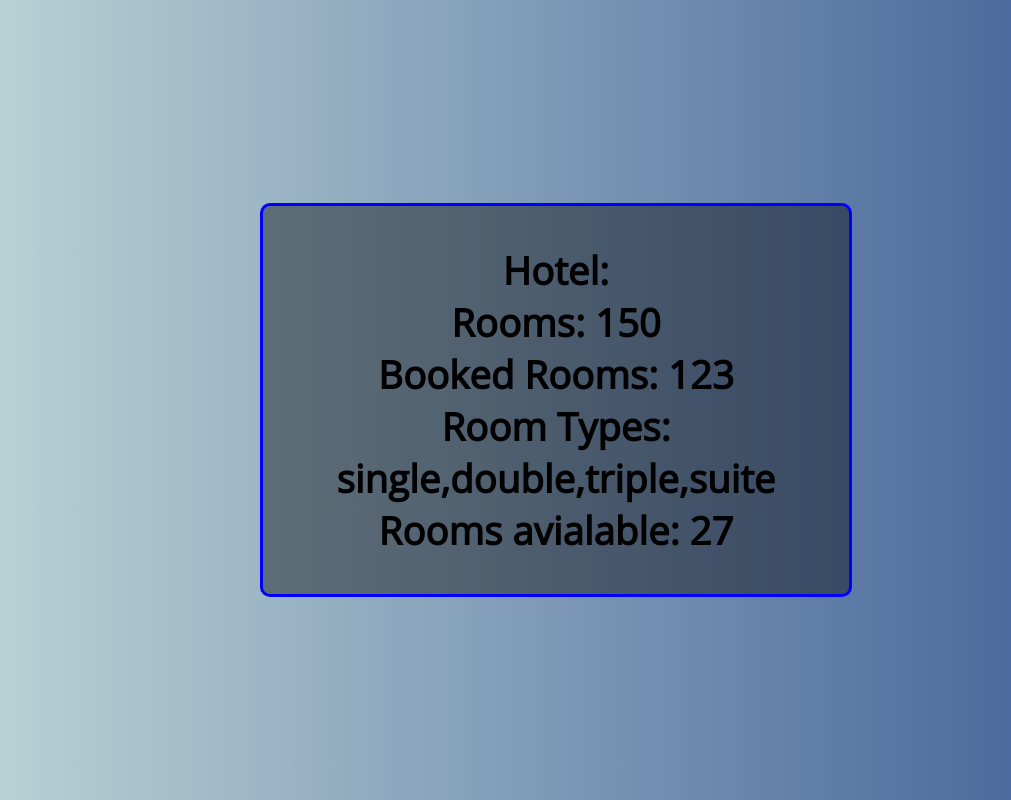
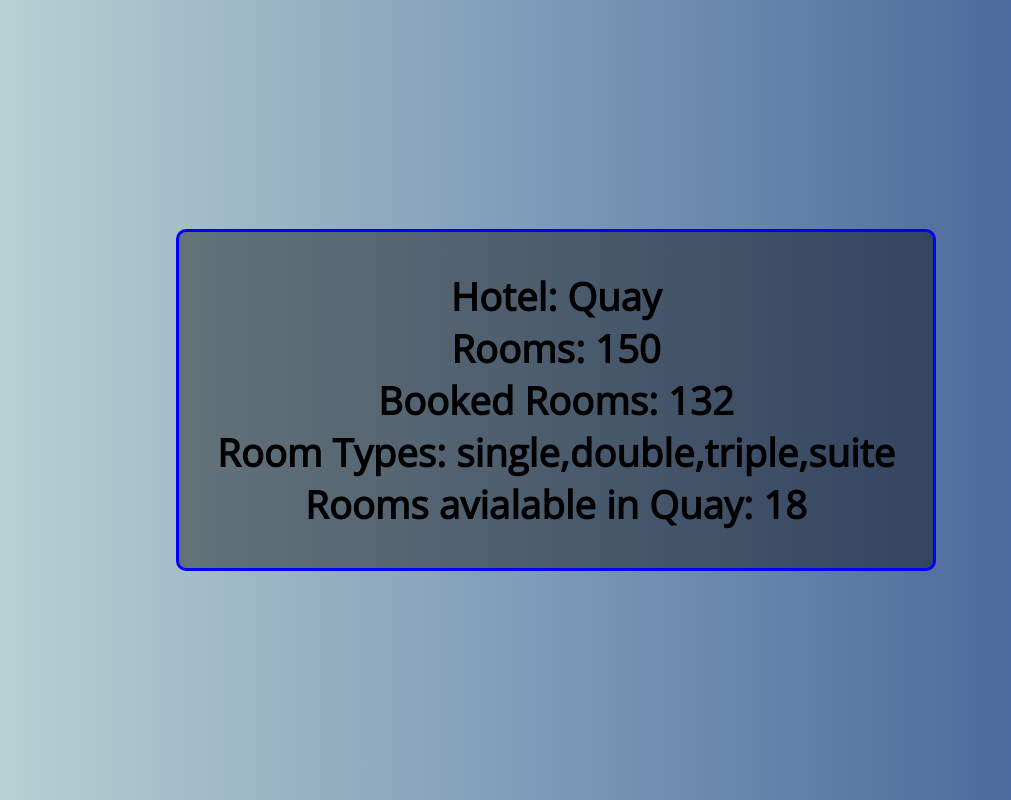
Before and after one commit to Radexman/Js-functions, a plain HTML site: page index.html in a window 1280 px wide. Shown: the whole page, without its empty margins (84-1095 px from the left). Drawn offline with nearby package versions, Linux system fonts and the light colour scheme.

Commit message:
Further objects
Objects made with constructors and literal notation

```diff
--- a/app.js
+++ b/app.js
@@ -2,15 +2,17 @@
 // Functions can take arguments and parameters do make calculations
 // If we want to use function output we need to return it's value
 
-function calculateValues(width, height, depth) {
+function calculateSizes(width, height, depth) {
     let area = width * height;
     let volume = width * height * depth;
     let sizes = [area, volume];
     return sizes;
 }
 
-let areaOne = calculateValues(10, 5, 2)[0];
-let volumeOne = calculateValues(10, 5, 2)[1];
+let areaOne = calculateSizes(10, 5, 2)[0];
+let volumeOne = calculateSizes(10, 5, 2)[1];
+console.log(areaOne);
+console.log(volumeOne);
 
 // ============================================================ Objects ================================================================ //
 // Objects are groupings of variables and functions
@@ -26,9 +28,9 @@ const hotelAvialableRoomsEl = document.querySelector('#hotelAvialableRoomsEl');
 
 // Object Hotel
 const hotel = {
-    name: 'Apart',
+    name: 'Quay',
     rooms: 150,
-    booked: 123,
+    booked: 132,
     gym: true,
     pool: false,
     roomTypes: [
@@ -38,23 +40,30 @@ const hotel = {
         'suite'
     ],
     checkAvialability: function() {
-        let avialableRooms = hotel.rooms - hotel.booked;
-        return avialableRooms;
+        return hotel.rooms - hotel.booked;
     }
-}
+};
 
-hotel.name = '';
+function Car(brand, power, year, ABS){
+    this.brand = brand;
+    this.power = power;
+    this.year = year;
+    this.ABS = ABS;
+};
+
+let BMW = new Car('BMW', '340KM', 1996, false);
+let Bugatti = new Car('Bugatti', '900KM', 2016, true);
 
 // Hotel Object Proprieties
 let hotelName = hotel.name;
 let hotelRooms = hotel.rooms;
 let hotelBookedRooms = hotel.booked;
 let hotelRoomTypes = hotel.roomTypes;
-let aviability = hotel.checkAvialability();
+let aviability = 'Rooms avialable in ' + hotel.name + ': ';
 
 // Displaying Proprieties in DOM
 hotelNameEl.textContent+= hotelName;
 hotelRoomsEl.textContent+= hotelRooms;
 hotelBookedRoomsEl.textContent+= hotelBookedRooms;
 hotelRoomTypesEl.textContent+= hotelRoomTypes;
-hotelAvialableRoomsEl.textContent+= aviability;
+hotelAvialableRoomsEl.textContent = aviability + hotel.checkAvialability();
--- a/index.html
+++ b/index.html
@@ -15,7 +15,7 @@
         <h2 id="hotelRoomsEl">Rooms: </h2>
         <h2 id="hotelBookedRoomsEl">Booked Rooms: </h2>
         <h2 id="hotelRoomTypesEl">Room Types: </h2>
-        <h2 id="hotelAvialableRoomsEl">Rooms avialable: </h2>
+        <h2 id="hotelAvialableRoomsEl"></h2>
     </main>
 
 </body>
--- a/style.css
+++ b/style.css
@@ -24,7 +24,6 @@ body {
 }
 
 main {
-    width: 50%;
     background-color: rgba(0, 0, 0, .4);
     display: grid;
     text-align: center;
```
